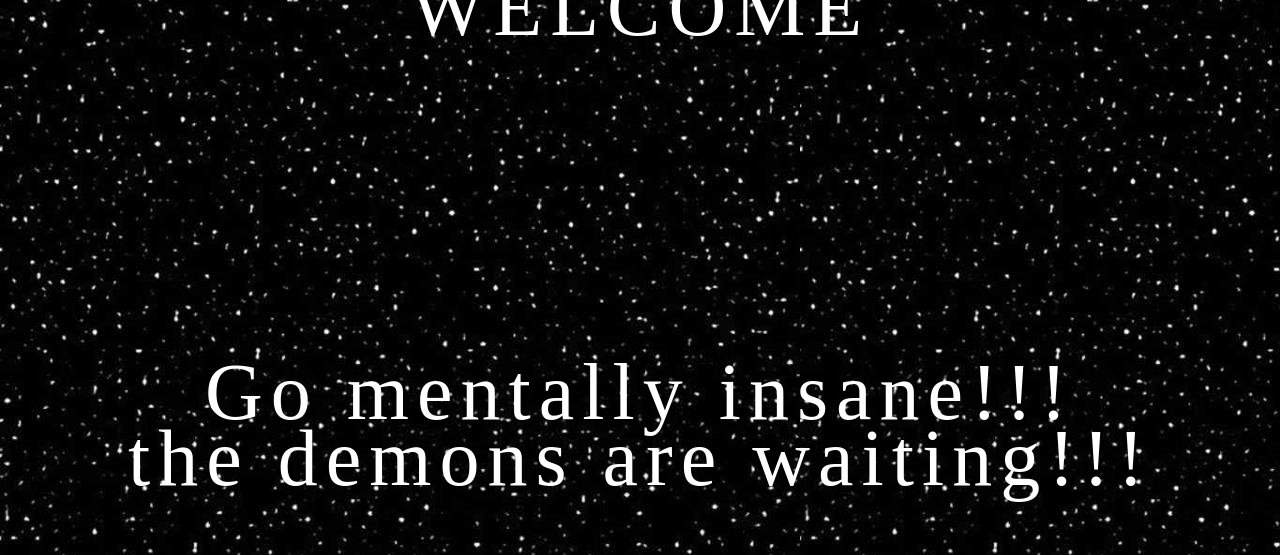
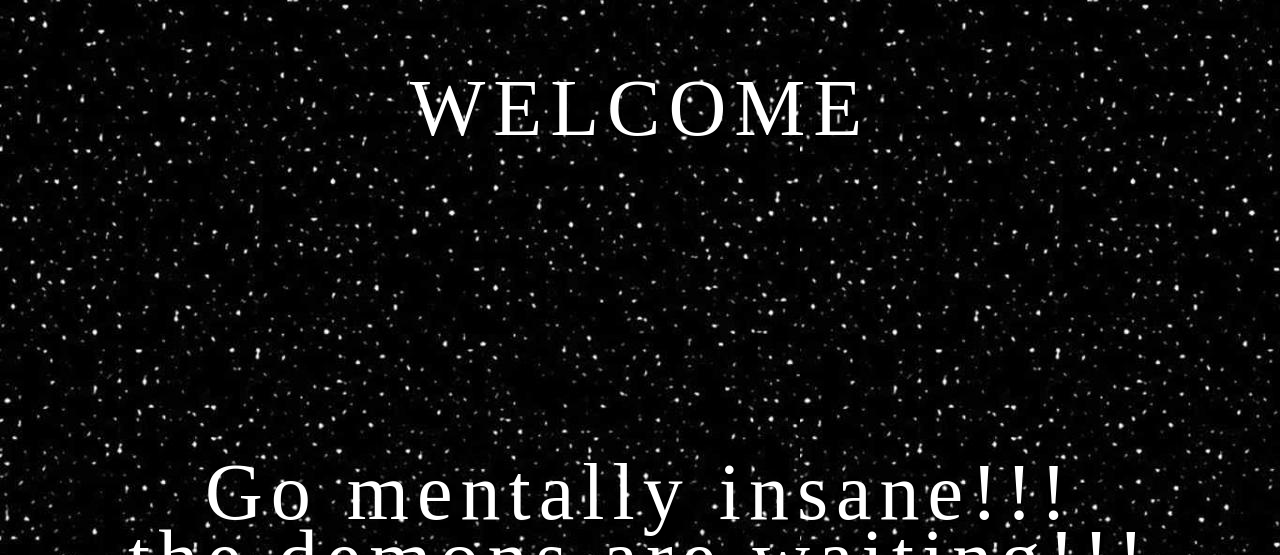
Before and after one commit to kakoii/gc-site, a plain HTML site: page index.html in a window 1280 px wide. Shown: the top 555 px of the page. Drawn offline with Linux system fonts and the light colour scheme.

Commit message:
Update index.html

```diff
--- a/index.html
+++ b/index.html
@@ -3,7 +3,7 @@
 </head>
 
 <header>
-    <h1>WELCOME</h1>
+    <h1 style="padding-top: 100px;">WELCOME</h1>
 </header>
 
 <body>
```
